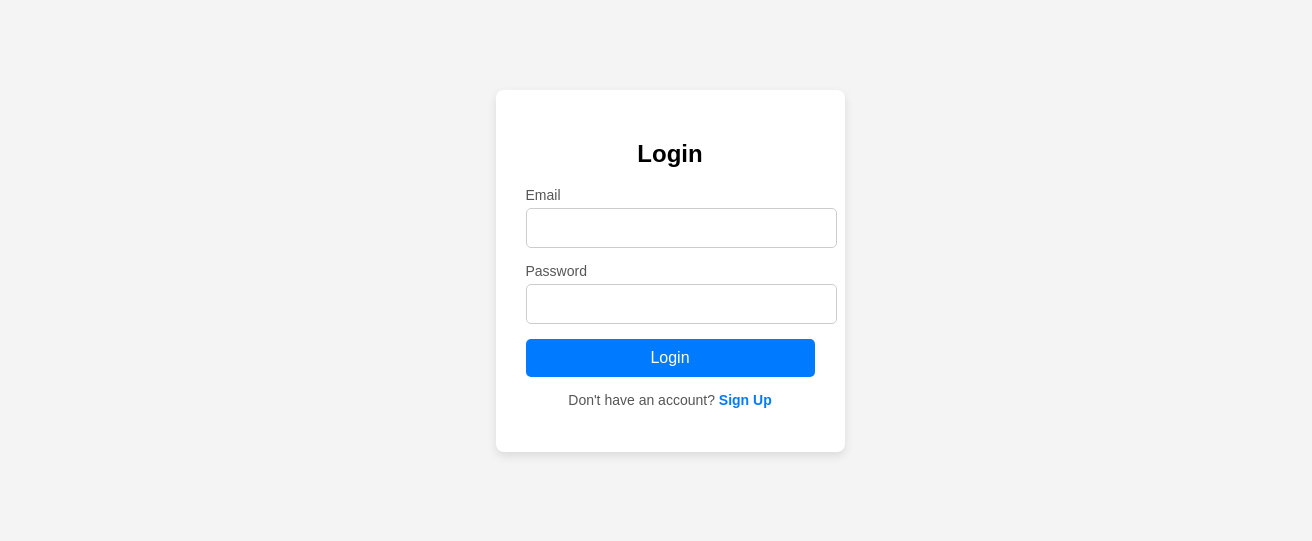
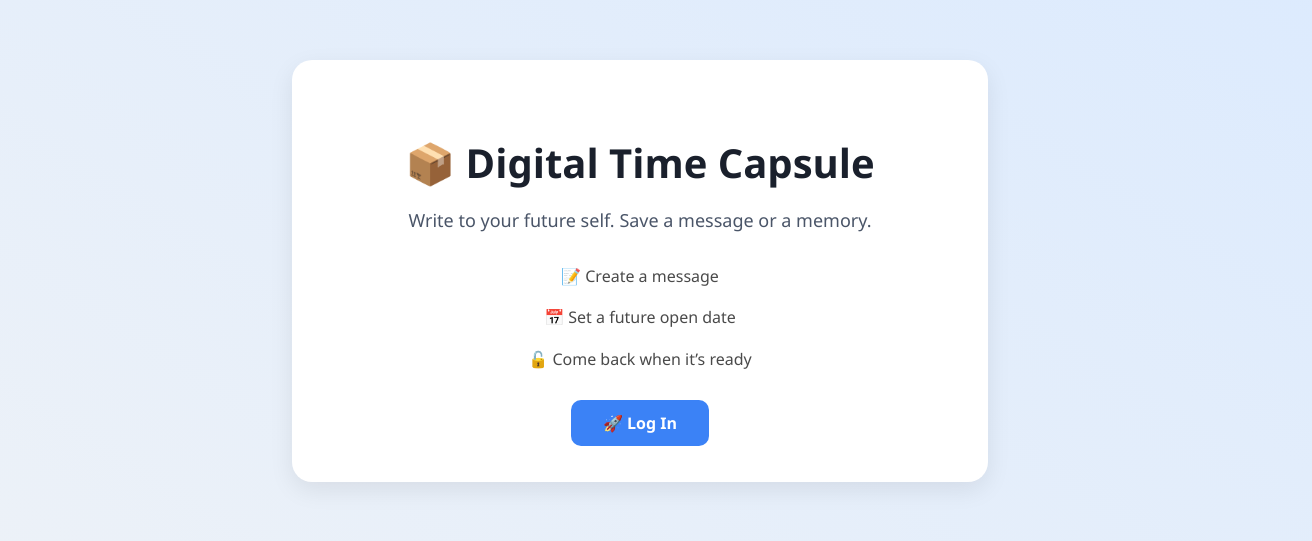
Before and after one commit to DigitalTimeCapsule/DigitalTimeCapsule, a React (Create React App) app in the folder frontend/: page / in a window 1280 px wide. Shown: the part 129-670 px from the top of the page, 1312 px wide, since content can reach past the window. Built offline with nearby package versions, Linux system fonts and the light colour scheme.

Commit message:
create HomePage

```diff
--- a/frontend/package.json
+++ b/frontend/package.json
@@ -8,6 +8,7 @@
     "@testing-library/react": "^16.2.0",
     "@testing-library/user-event": "^13.5.0",
     "axios": "^1.8.4",
+    "framer-motion": "^12.6.3",
     "react": "^19.0.0",
     "react-dom": "^19.0.0",
     "react-hook-form": "^7.55.0",
--- a/frontend/src/App.js
+++ b/frontend/src/App.js
@@ -1,12 +1,14 @@
 import {BrowserRouter as Router, Routes, Route} from "react-router-dom";
 import './App.css';
 import Login from "./pages/Login/Login";
+import HomePage from "./pages/HomePage/HomePage";
 
 function App() {
     return (
         <Router>
             <Routes>
-                <Route path="/" element={<Login/>}/>
+                <Route path="/" element={<HomePage/>}/>
+                <Route path="/login" element={<Login/>}/>
             </Routes>
         </Router>
     );
--- /dev/null
+++ b/frontend/src/pages/HomePage/HomePage.css
@@ -0,0 +1,57 @@
+.fullscreen-container {
+  width: 100vw;
+  height: 100vh;
+  background: linear-gradient(to top right, #eef2f7, #dbeafe);
+  display: flex;
+  justify-content: center;
+  align-items: center;
+  padding: 2rem;
+  font-family: "Segoe UI", Tahoma, Geneva, Verdana, sans-serif;
+  overflow: hidden; /* prevent scroll */
+}
+
+.centered-box {
+  max-width: 600px;
+  width: 100%;
+  text-align: center;
+  background: white;
+  padding: 3rem;
+  border-radius: 1.25rem;
+  box-shadow: 0 8px 24px rgba(0, 0, 0, 0.08);
+}
+
+.main-title {
+  font-size: 2.5rem;
+  font-weight: 800;
+  color: #1a202c;
+  margin-bottom: 1rem;
+}
+
+.main-subtitle {
+  font-size: 1.125rem;
+  color: #4a5568;
+  margin-bottom: 2rem;
+}
+
+.quick-info {
+  font-size: 1rem;
+  color: #4a4a4a;
+  margin-bottom: 2.5rem;
+  line-height: 1.6;
+}
+
+.action-button {
+  padding: 0.75rem 2rem;
+  background-color: #3b82f6;
+  color: white;
+  border: none;
+  border-radius: 0.625rem;
+  font-weight: 600;
+  font-size: 1rem;
+  text-decoration: none;
+  transition: background-color 0.3s ease;
+}
+
+.action-button:hover {
+  background-color: #2563eb;
+}
--- /dev/null
+++ b/frontend/src/pages/HomePage/HomePage.jsx
@@ -0,0 +1,35 @@
+// src/pages/HomePage.js
+import React from "react";
+import { Link } from "react-router-dom";
+import { motion } from "framer-motion";
+import "./HomePage.css";
+
+const HomePage = () => {
+  return (
+    <div className="fullscreen-container">
+      <motion.div
+        className="centered-box"
+        initial={{ opacity: 0, scale: 0.95 }}
+        animate={{ opacity: 1, scale: 1 }}
+        transition={{ duration: 0.6 }}
+      >
+        <h1 className="main-title">📦 Digital Time Capsule</h1>
+        <p className="main-subtitle">
+          Write to your future self. Save a message or a memory.
+        </p>
+
+        <div className="quick-info">
+          <p>📝 Create a message</p>
+          <p>📅 Set a future open date</p>
+          <p>🔓 Come back when it’s ready</p>
+        </div>
+
+        <Link to="/login" className="action-button">
+          🚀 Log In
+        </Link>
+      </motion.div>
+    </div>
+  );
+};
+
+export default HomePage;
```
Also changed, not shown: 1 other file (tests, documents, lock files or other folders).
